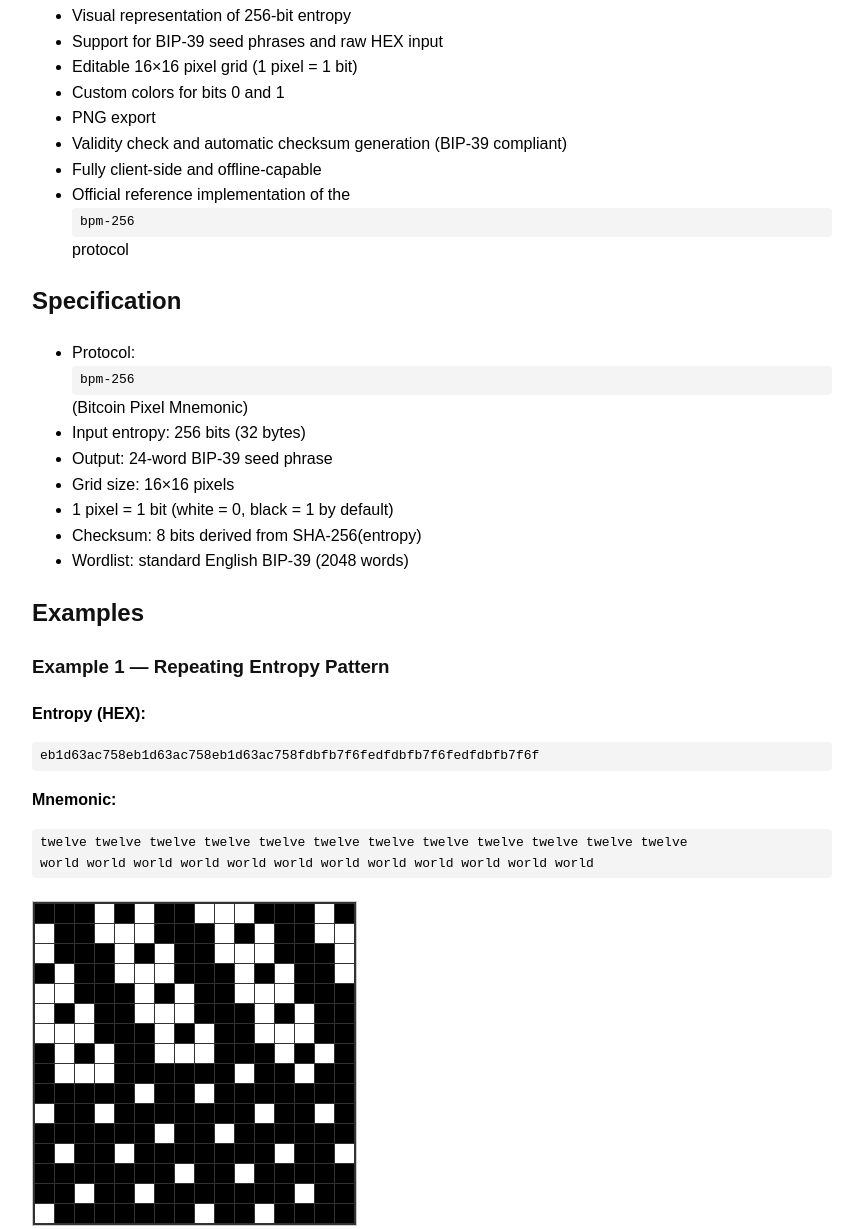
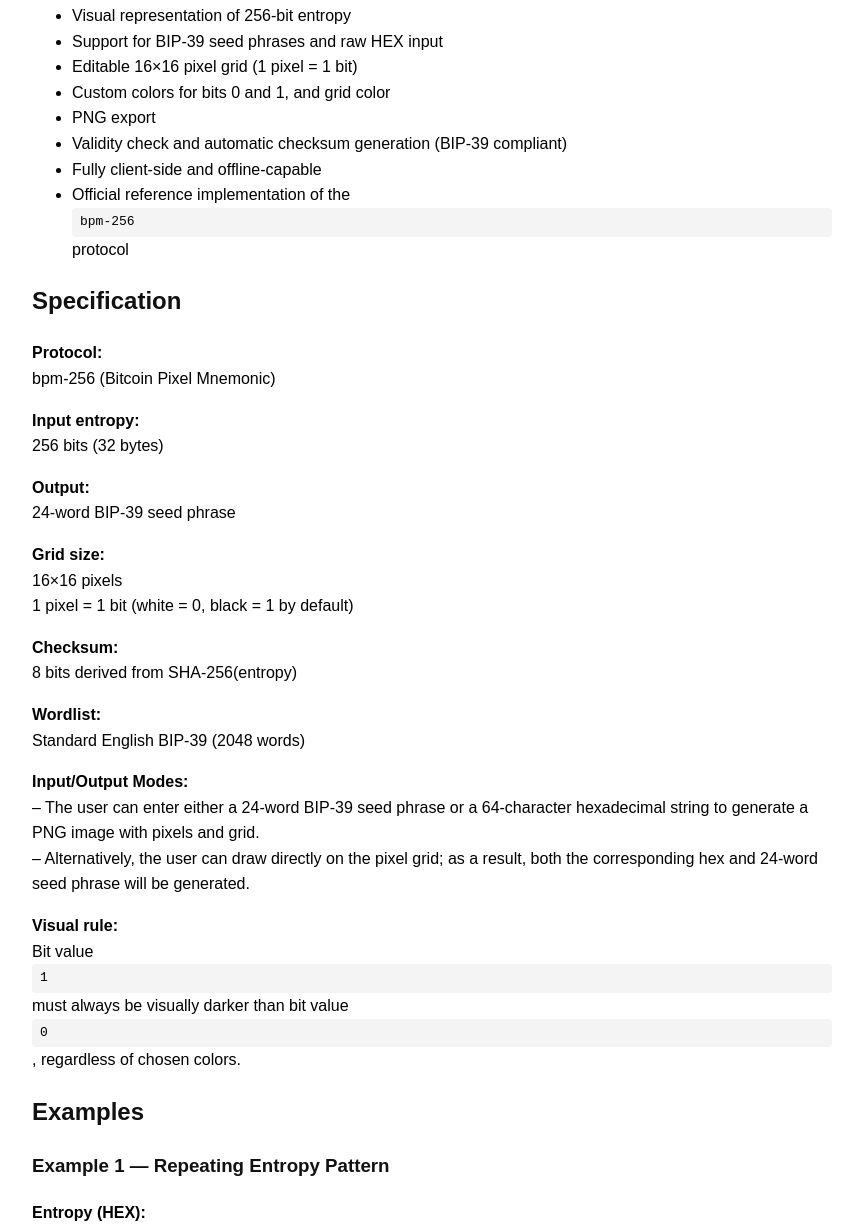
Before and after one commit to bmm-256/bmm-256, a plain HTML site: page bpm-256-readme.html in a window 1280 px wide. Shown: the part 286-1515 px from the top of the page, without its empty margins (208-1056 px from the left). Drawn offline with Linux system fonts and the light colour scheme.

Commit message:
Replace bpm-256-readme.html with updated version (color PNGs, spec improvements)

```diff
--- a/bpm-256-readme.html
+++ b/bpm-256-readme.html
@@ -44,7 +44,7 @@
     <li>Visual representation of 256-bit entropy</li>
     <li>Support for BIP-39 seed phrases and raw HEX input</li>
     <li>Editable 16×16 pixel grid (1 pixel = 1 bit)</li>
-    <li>Custom colors for bits 0 and 1</li>
+    <li>Custom colors for bits 0 and 1, and grid color</li>
     <li>PNG export</li>
     <li>Validity check and automatic checksum generation (BIP-39 compliant)</li>
     <li>Fully client-side and offline-capable</li>
@@ -52,15 +52,33 @@
   </ul>
 
   <h2>Specification</h2>
-  <ul>
-    <li>Protocol: <code>bpm-256</code> (Bitcoin Pixel Mnemonic)</li>
-    <li>Input entropy: 256 bits (32 bytes)</li>
-    <li>Output: 24-word BIP-39 seed phrase</li>
-    <li>Grid size: 16×16 pixels</li>
-    <li>1 pixel = 1 bit (white = 0, black = 1 by default)</li>
-    <li>Checksum: 8 bits derived from SHA-256(entropy)</li>
-    <li>Wordlist: standard English BIP-39 (2048 words)</li>
-  </ul>
+
+<p><strong>Protocol:</strong><br>
+bpm-256 (Bitcoin Pixel Mnemonic)</p>
+
+<p><strong>Input entropy:</strong><br>
+256 bits (32 bytes)</p>
+
+<p><strong>Output:</strong><br>
+24-word BIP-39 seed phrase</p>
+
+<p><strong>Grid size:</strong><br>
+16×16 pixels<br>
+1 pixel = 1 bit (white = 0, black = 1 by default)</p>
+
+<p><strong>Checksum:</strong><br>
+8 bits derived from SHA-256(entropy)</p>
+
+<p><strong>Wordlist:</strong><br>
+Standard English BIP-39 (2048 words)</p>
+
+<p><strong>Input/Output Modes:</strong><br>
+– The user can enter either a 24-word BIP-39 seed phrase or a 64-character hexadecimal string to generate a PNG image with pixels and grid.<br>
+– Alternatively, the user can draw directly on the pixel grid; as a result, both the corresponding hex and 24-word seed phrase will be generated.</p>
+
+<p><strong>Visual rule:</strong><br>
+Bit value <code>1</code> must always be visually darker than bit value <code>0</code>, regardless of chosen colors.</p>
+
 
   <h2>Examples</h2>
 
@@ -70,6 +88,7 @@
   <p><strong>Mnemonic:</strong></p>
   <pre>twelve twelve twelve twelve twelve twelve twelve twelve twelve twelve twelve twelve
 world world world world world world world world world world world world</pre>
+  <p><strong>Colors:</strong> 0 = white, 1 = red</p>
   <img src="examples/1.png" alt="Example 1">
   <hr>
 
@@ -79,6 +98,7 @@ world world world world world world world world world world world world</pre>
   <p><strong>Mnemonic:</strong></p>
   <pre>abandon amount absorb abandon hybrid always about theme disease advance scan wrap
 cable limit winter zoo avocado wedding zone lend wave zoo zoo unknown</pre>
+  <p><strong>Colors:</strong> 0 = yellow, 1 = blue</p>
   <img src="examples/2.png" alt="Example 2">
   <hr>
 
@@ -88,6 +108,7 @@ cable limit winter zoo avocado wedding zone lend wave zoo zoo unknown</pre>
   <p><strong>Mnemonic:</strong></p>
   <pre>primary famous fever fetch pipe print primary enjoy fiber fetch next prize
 primary click find fetch fetch pull pride primary follow festival fetch pool</pre>
+  <p><strong>Colors:</strong> 0 = white, 1 = blue</p>
   <img src="examples/3.png" alt="Example 3">
   <hr>
 
@@ -97,6 +118,7 @@ primary click find fetch fetch pull pride primary follow festival fetch pool</pr
   <p><strong>Mnemonic:</strong></p>
   <pre>enjoy over narrow shuffle over endorse step mask build release misery turkey
 remove switch power transfer pioneer female ignore ankle rule help sustain hockey</pre>
+  <p><strong>Colors:</strong> 0 = white, 1 = black</p>
   <img src="examples/4.png" alt="Example 4">
 
   <hr>
```
